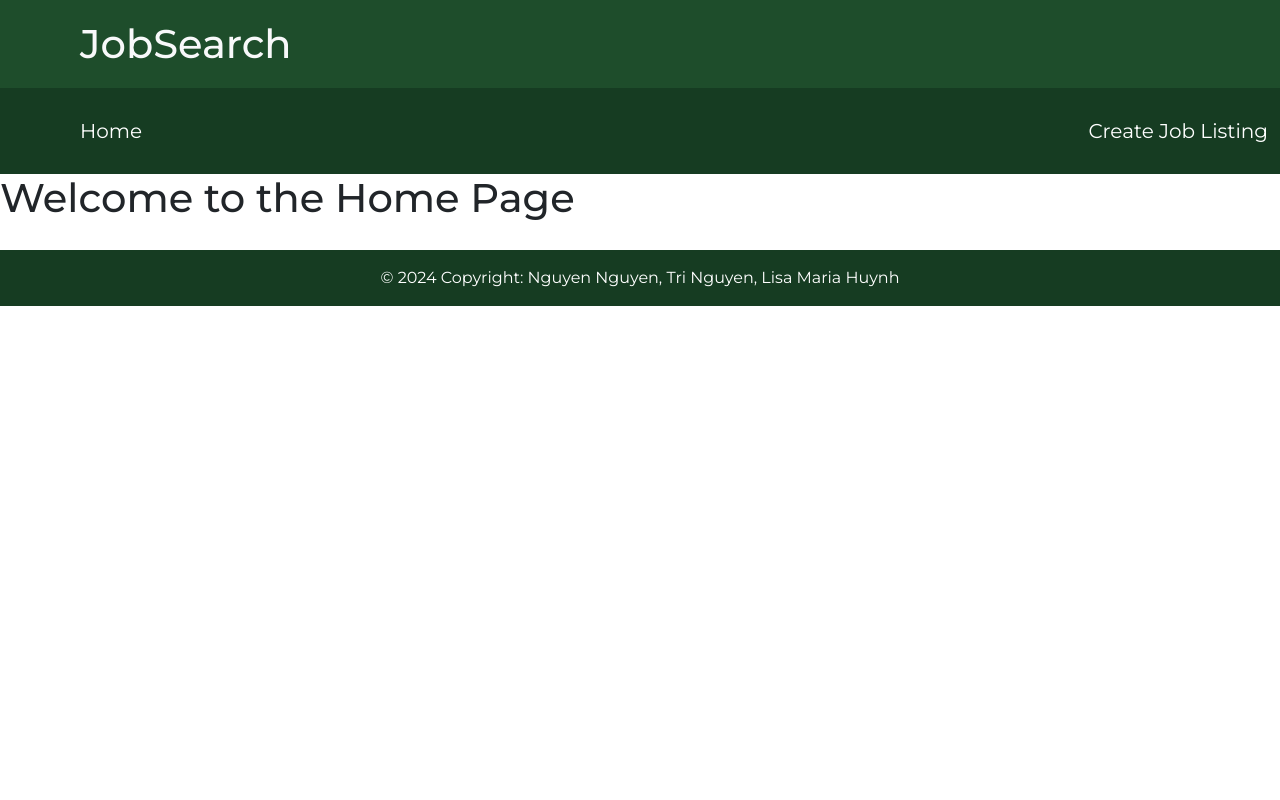
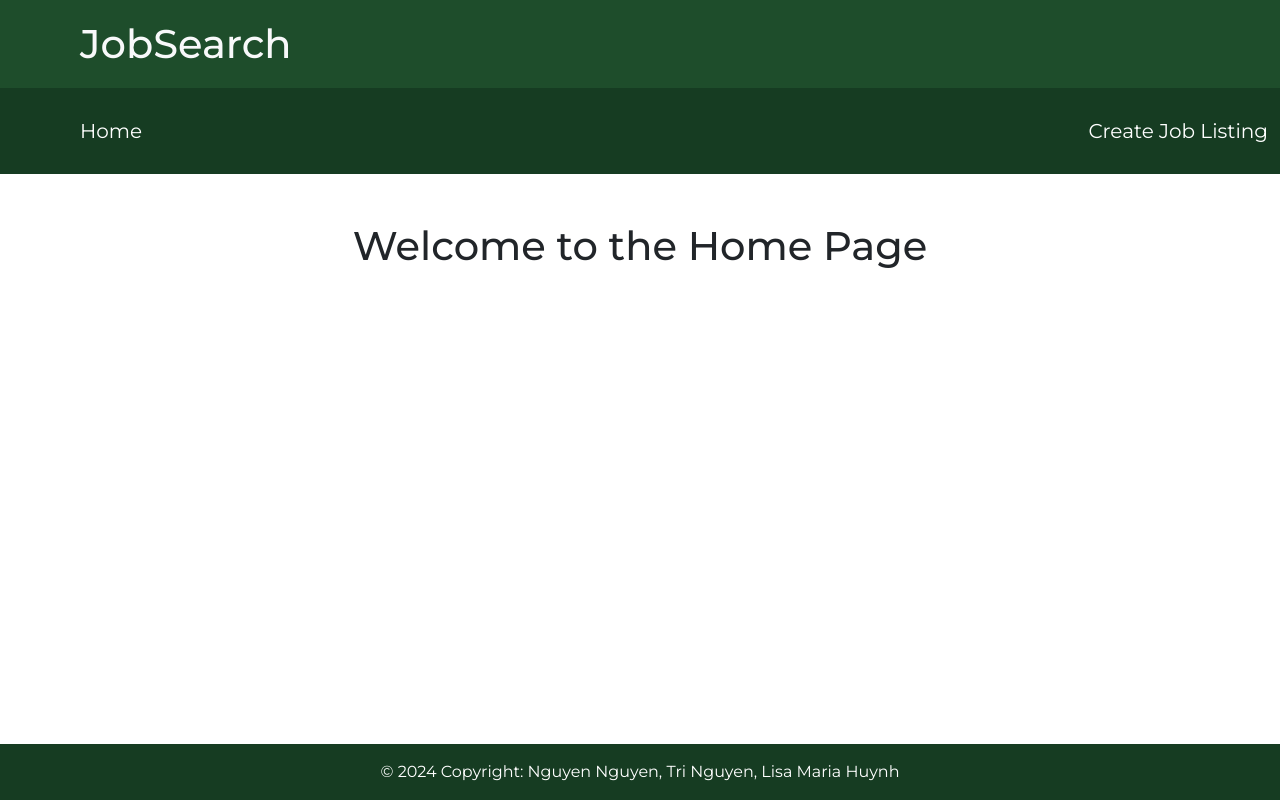
Before and after one commit to bitrao/Job-Listings-Application, a Flask app: template templates/home.html in a window 1280 px wide. Run offline with Flask 3, Linux system fonts and the light colour scheme; the template is opened without the code that fills it, so the values that code supplies are empty.

Commit message:
add container

```diff
--- a/templates/home.html
+++ b/templates/home.html
@@ -3,5 +3,8 @@
 {% block title %}Home{% endblock %}
 
 {% block content %}
-<h1>Welcome to the Home Page</h1>
+<div class="container mt-5 text-center">
+    <h1>Welcome to the Home Page</h1>
+</div>
+
 {% endblock %}
```
